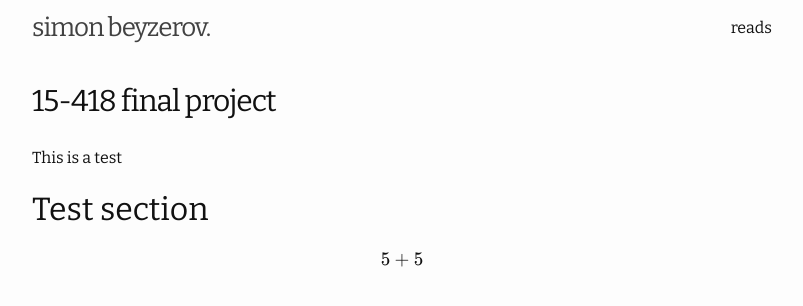
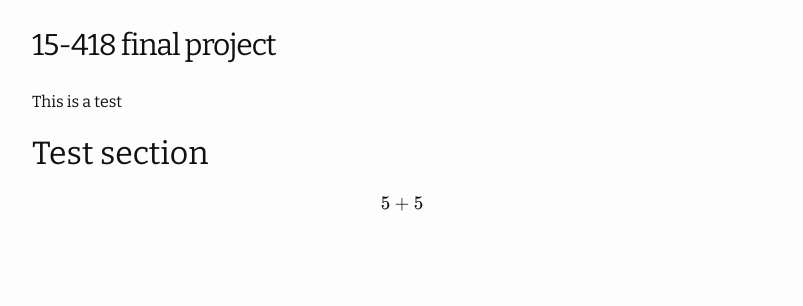
Before and after one commit to sim15/sim15.github.io, a Jekyll site: the page built from 418-project.md, in a window 1280 px wide. Shown: the top 306 px of the page, without its empty margins (238-1041 px from the left). Built offline with Jekyll 4.4.1, drawn with Linux system fonts in a browser that asks for light colours; formulas are drawn with MathJax 3.

Commit message:
add no header page

```diff
--- /dev/null
+++ b/_layouts/noheader.html
@@ -0,0 +1,29 @@
+<!DOCTYPE html>
+<html lang="{{ page.lang | default: site.lang | default: "en" }}">
+
+  {% include head.html %}
+
+  <body>
+
+    <main class="page-content" aria-label="Content">
+      <div class="wrapper">
+        <script src="https://cdn.mathjax.org/mathjax/latest/MathJax.js?config=TeX-AMS-MML_HTMLorMML" type="text/javascript"></script>
+        <article class="post">
+
+          <header class="post-header">
+            <h1 class="post-title">{{ page.title | escape }}</h1>
+          </header>
+
+          <div class="post-content">
+            {{ content }}
+          </div>
+
+        </article>
+      </div>
+    </main>
+
+    {% include footer.html %}
+
+  </body>
+
+</html>
```
Also changed, not shown: 418-project.md (+1 -1 lines).
